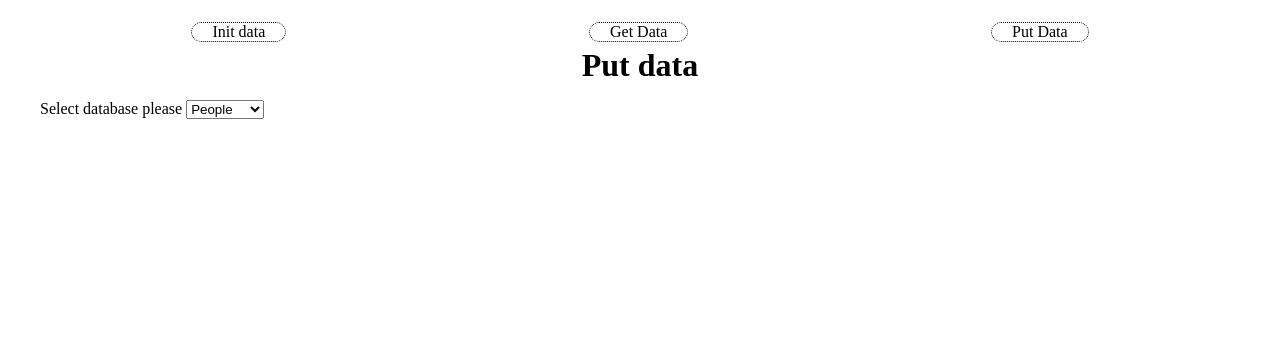
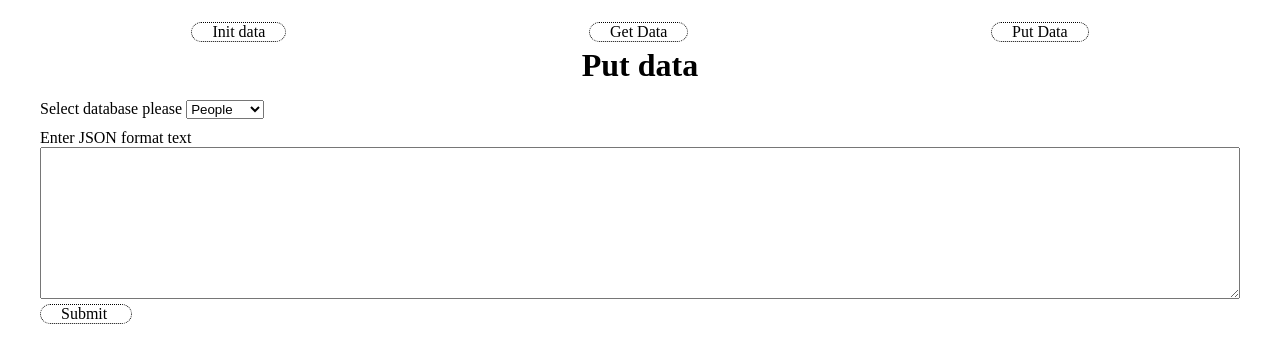
Before and after one commit to schweppes2205/diploma_frontend, a plain HTML site: page put_data.html in a window 1280 px wide. Drawn offline with Linux system fonts and the light colour scheme.

Commit message:
feat/put-data: put data landing page finalized. FAILURE WITH CORS. PUT methond is not working.

```diff
--- a/js/main.js
+++ b/js/main.js
@@ -93,6 +93,7 @@ function drawSingleItem(data) {
 
     }
 }
+
 function drawMultipleItem(data) {
     let dataDrawDiv = document.querySelector('div[class$="data_draw"]');
     let cellWidth = Math.round(100 / Object.keys(data[0]).length);
@@ -147,7 +148,10 @@ function drawError(data, status) {
     let dataDrawDiv = document.querySelector('div[class$="data_draw"]');
     let errDiv = document.createElement('div');
     errDiv.classList.add('error_msg');
-    errDiv.innerText = `${data}. Respond status code: ${status}`;
+    errDiv.innerText = `${data}.`
+    if (!!status) {
+        errDiv.innerText = ` Respond status code: ${status}`;
+    }
     dataDrawDiv.appendChild(errDiv);
 }
 
@@ -184,6 +188,45 @@ async function getTableFields() {
 
 }
 
-function testFunction(event) {
-    console.log(event);
+async function put_data() {
+    let selectedIndex = document.getElementById("table_name").options.selectedIndex;
+    let selectedTableName = document.getElementById("table_name").options[selectedIndex].value;
+    let data_raw = document.getElementById("json_data").value;
+    if (!!data_raw) {
+        console.log(JSON.parse(data_raw));
+        console.log(selectedTableName);
+        let putRequestUrl = new URL(`${urlRoot}/anyResource`);
+        let putRequestbody = {
+            "resource": `${selectedTableName}`,
+            "record": JSON.parse(data_raw),
+        }
+        try {
+            // const resp = await fetch(putRequestUrl, {
+            //     method: "PUT",
+            //     body: JSON.stringify(putRequestbody),
+            // });
+            // console.log(resp);
+            fetch(putRequestUrl, {
+                mode: 'cors',
+                method: "PUT",
+                headers: {
+                    'Content-Type': 'application/json',
+                    "Access-Control-Request-Headers": "Content-Type,X-Amz-Date,Authorization,X-Api-Key,X-Amz-Security-Token,X-Amz-User-Agent",
+                    'Access-Control-Request-Method': "OPTIONS,GET,PUT,POST,DELETE,PATCH,HEAD",
+                    'Access-Control-Allow-Origin': "*",
+                },
+                body: JSON.stringify(putRequestbody),
+            }).
+                then(data => console.log(data)).
+                catch(err => console.log(err));
+
+        }
+        catch (err) {
+            drawError("err");
+        }
+    }
+    else {
+        drawError("Nothing to put");
+    }
+
 }
--- a/put_data.html
+++ b/put_data.html
@@ -26,7 +26,7 @@
             <div class="data_selector">
                 <div class="table_selector">
                     <label for="select">Select database please</label>
-                    <select name="table_name" id="table_name" onchange="getTableFields()">
+                    <select name="table_name" id="table_name">
                         <option value="people">People</option>
                         <option value="planets">Planets</option>
                         <option value="films">Films</option>
@@ -37,9 +37,9 @@
                 </div>
             </div>
             <div class="data_draw">
-                <form id="put_data_form" class="hidden" action="javascript:testFunction(event)">
-                    <p><input type="submit"></p>
-                </form>
+                Enter JSON format text
+                <textarea id="json_data" rows="10"></textarea>
+                <a href="#" class="put_data_button" id="put_json" onclick="put_data()">Submit</a>
             </div>
         </div>
         <div class="footer"></div>
--- a/style/style.css
+++ b/style/style.css
@@ -210,6 +210,36 @@ a.init_button:active {
 
 /* get.html stop */
 
+/* put.html start */
+
+a.put_data_button {
+    outline: none;
+    text-decoration: none;
+    width: 50px;
+}
+
+a.put_data_button:link {
+    color: black;
+}
+
+a.put_data_button:visited {
+    color: black;
+}
+
+a.put_data_button:focus {
+    color: black;
+}
+
+a.put_data_button:hover {
+    color: gold;
+}
+
+a.put_data_button:active {
+    color: black;
+}
+
+/* put.html stop */
+
 /* --------------------------------- */
 
 /* FOOTER */
```
